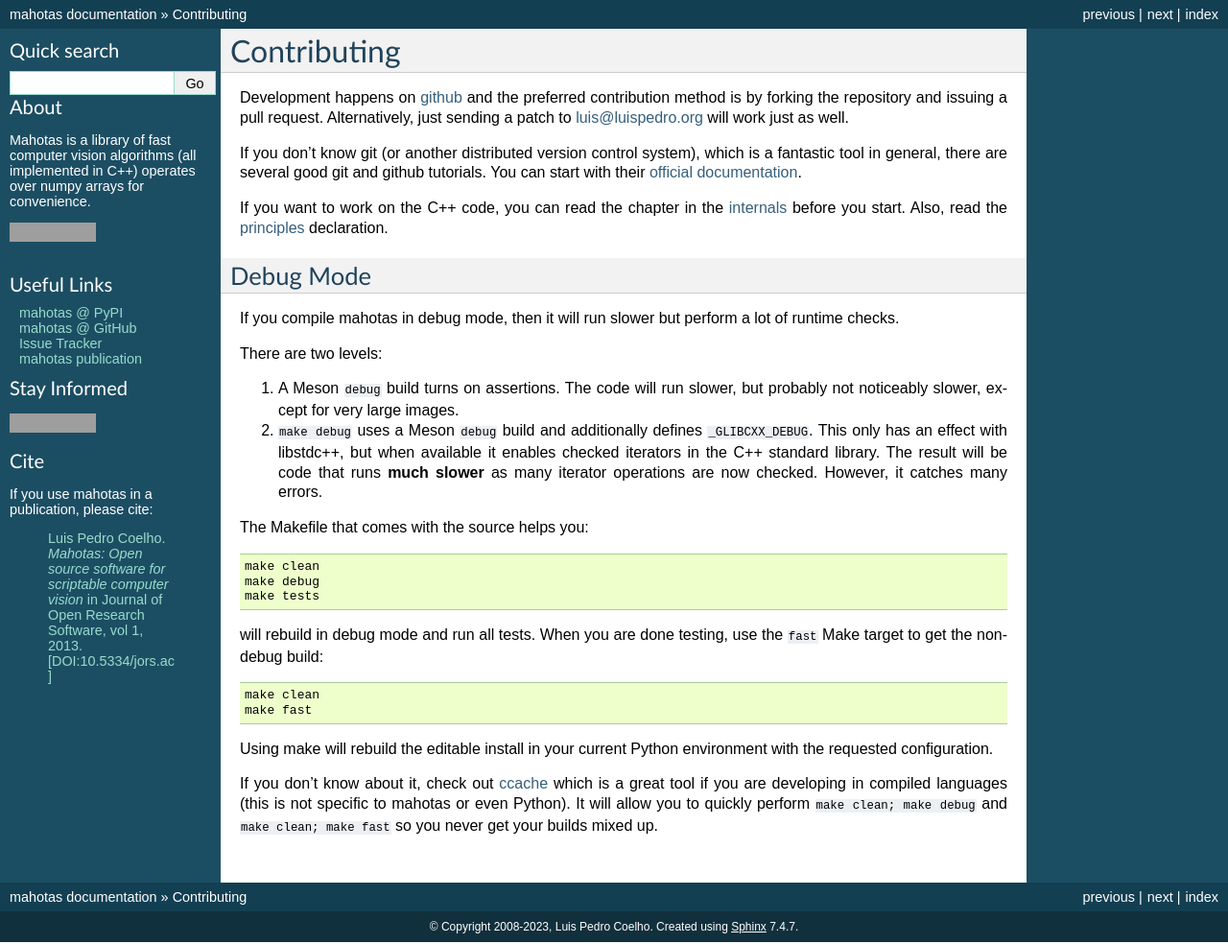
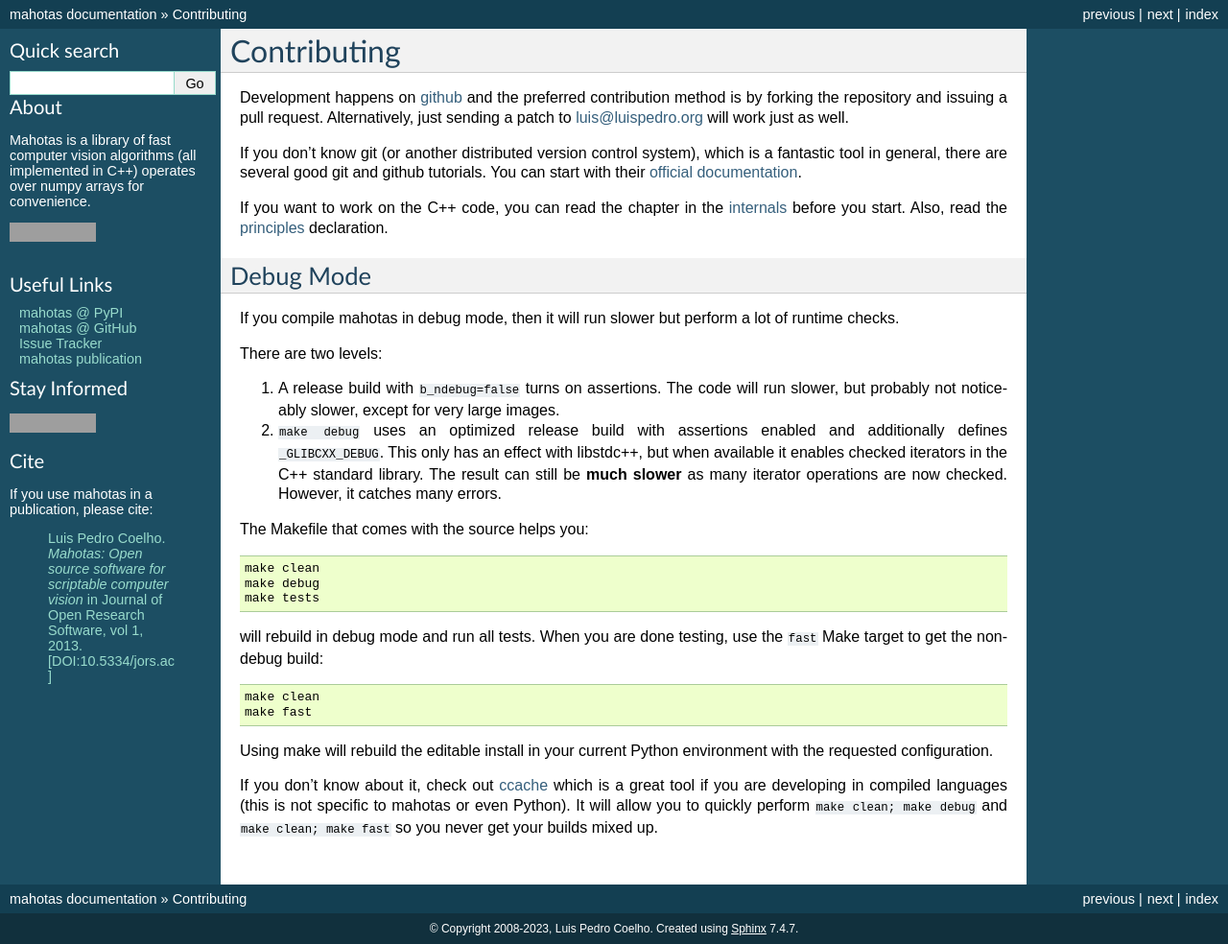
Before and after one commit to luispedro/mahotas, a Sphinx documentation site: the page built from docs/source/contributing.rst, in a window 1280 px wide, cut to the strip 0-984 px from the top of the page. Shown: the whole strip at 96% size. Built offline with Sphinx 7.4.7, drawn with Linux system fonts in a browser that asks for light colours; formulas are drawn with MathJax 3; the version number could not be read and is left out; grey boxes are pictures that could not be loaded.

Commit message:
BLD Keep debug builds optimized
Without optimizations, testing went up from ~2mins to ~10mins

```diff
--- a/docs/source/contributing.rst
+++ b/docs/source/contributing.rst
@@ -23,13 +23,13 @@ of runtime checks.
 
 There are two levels:
 
-1.  A Meson ``debug`` build turns on assertions. The code will run slower, but
+1.  A release build with ``b_ndebug=false`` turns on assertions. The code will run slower, but
     probably not noticeably slower, except for very large images.
-2.  ``make debug`` uses a Meson ``debug`` build and additionally defines
-    ``_GLIBCXX_DEBUG``. This only has an effect with libstdc++, but when
-    available it enables checked iterators in the C++ standard library. The
-    result will be code that runs **much slower** as many iterator operations
-    are now checked. However, it catches many errors.
+2.  ``make debug`` uses an optimized release build with assertions enabled and
+    additionally defines ``_GLIBCXX_DEBUG``. This only has an effect with
+    libstdc++, but when available it enables checked iterators in the C++
+    standard library. The result can still be **much slower** as many iterator
+    operations are now checked. However, it catches many errors.
 
 The Makefile that comes with the source helps you::
 
--- a/docs/source/install.rst
+++ b/docs/source/install.rst
@@ -49,7 +49,7 @@ source. For a normal install, use::
 
 For a debug-style editable install, use::
 
-    python -m pip install -e . --no-deps --no-build-isolation --config-settings=build-dir=build/debug --config-settings=setup-args=-Dbuildtype=debug
+    python -m pip install -e . --no-deps --no-build-isolation --config-settings=build-dir=build/debug --config-settings=setup-args=-Dbuildtype=release --config-settings=setup-args=-Db_ndebug=false
 
 
 Bleeding Edge (Development)
```
Also changed, not shown: README.md (+7 -6 lines), 1 other file.
